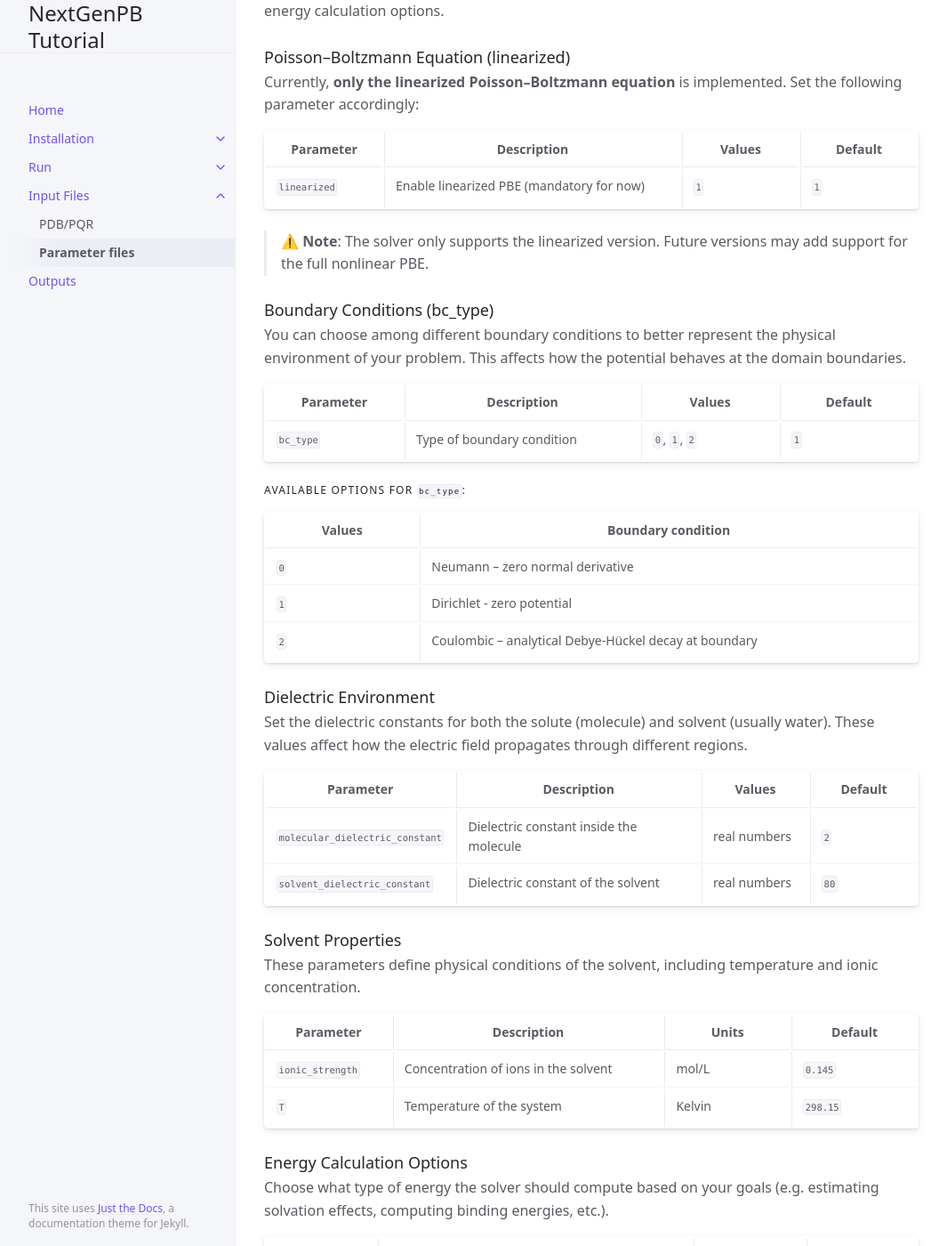
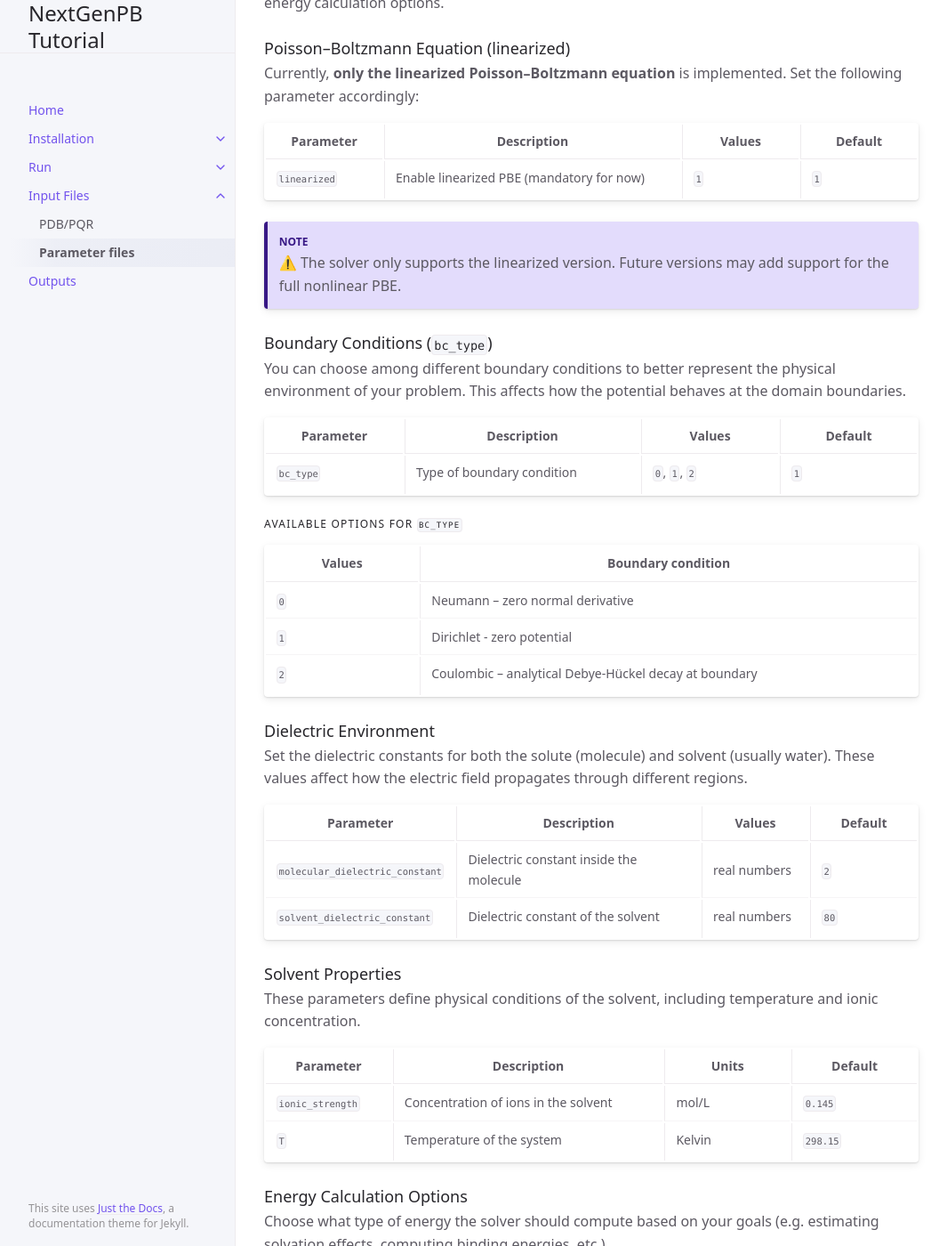
Before and after one commit to vdiflorio/nextgenpb_tutorial, a Jekyll site: the page built from docs/files/parameter.md, in a window 1280 px wide and 1400 px high, scrolled down 4688 px. Shown: the whole window at 89% size, without its empty margins (107-1172 px from the left). Built offline with Jekyll 4.4.1, drawn with Linux system fonts in a browser that asks for light colours; cached includes are drawn as plain includes; some of the changed text lies outside the part shown.

Commit message:
files update #2

````diff
--- a/docs/files/parameter.md
+++ b/docs/files/parameter.md
@@ -64,7 +64,7 @@ The shape and structure of the computational grid are controlled using the `mesh
 |---------------|--------------------------------------|----------------|---------|
 | `mesh_shape`  | Mesh shape configuration             | `0`, `1`, `2`, `3` | `0`     |
 
-### Available Options for `mesh_shape
+### Available Options for `mesh_shape`
 {: .text-delta }
 
 | Value | Description                                                                 |
@@ -147,7 +147,8 @@ You can locally refine a portion of the domain by enabling refine_box. This is h
 
 
 
-**Example block** in `options.prm`:
+### Example block in `options.prm`
+{: .text-delta }
 
 ```ini
 [mesh]
@@ -199,9 +200,11 @@ Currently, **only the linearized Poisson–Boltzmann equation** is implemented.
 |---------------------|--------------------------------------|--------------|-----------------|
 | `linearized`        | Enable linearized PBE (mandatory for now) | `1`     | `1`   |
 
->⚠️ **Note**: The solver only supports the linearized version. Future versions may add support for the full nonlinear PBE.
 
-### Boundary Conditions (bc_type)
+{: .note }
+⚠️  The solver only supports the linearized version. Future versions may add support for the full nonlinear PBE.
+
+### Boundary Conditions (`bc_type`)
 
 You can choose among different boundary conditions to better represent the physical environment of your problem. This affects how the potential behaves at the domain boundaries.
 
@@ -209,7 +212,8 @@ You can choose among different boundary conditions to better represent the physi
 |---------------------|--------------------------------------|--------------|-----------------|
 | `bc_type`        | Type of boundary condition | `0`, `1`, `2`     | `1`   |
 
-#### Available Options for `bc_type`:
+### Available Options for `bc_type`
+{: .text-delta }
 
 | Values |  Boundary condition   |
 |--------|---------------------- |
@@ -247,7 +251,9 @@ Choose what type of energy the solver should compute based on your goals (e.g. e
 | `calc_energy`      | Energy to calculate     | `0`, `1`, `2`     | `2`   |
 | `calc_coulombic`      | Whether to compute Coulombic energy (1 = yes)      | `0` = no, `1`= yes   | `0`   |
 
-#### Available Options for `calc_energy`:
+### Available Options for `calc_energy`
+{: .text-delta }
+
 
 | Values |  Description                                       |
 |--------|--------------------------------------------------- |
@@ -264,7 +270,8 @@ Choose what type of energy the solver should compute based on your goals (e.g. e
 
 These parameters allow you to customize which data is written to disk and how it is formatted.
 
-#### Available Parameters
+### Available Options for `calc_energy`
+{: .text-delta }
 
 | Parameter       | Description                                                                 | Values                 | Default |
 |-----------------|-----------------------------------------------------------------------------|------------------------|---------|
@@ -274,7 +281,7 @@ These parameters allow you to customize which data is written to disk and how it
 | `surf_write`    | Export potential on the molecular surface (e.g., SES or SAS)                | `0` = no`1` = yes  | `0`     |
 
 
-#### 📘 Detailed Descriptions
+#### Detailed Descriptions
 
 ##### `atoms_write = 1`
 Writes the electrostatic potential at each atomic center (e.g., where the atoms' charges are located).
````
Also changed, not shown: other parts of docs/files/parameter.md (+1 -1 lines).
